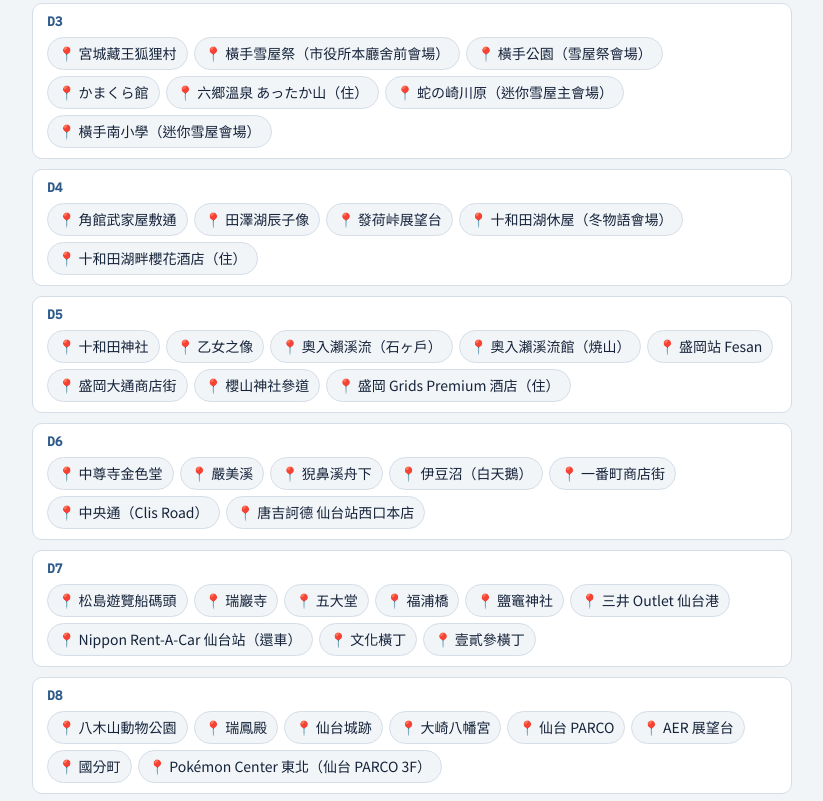
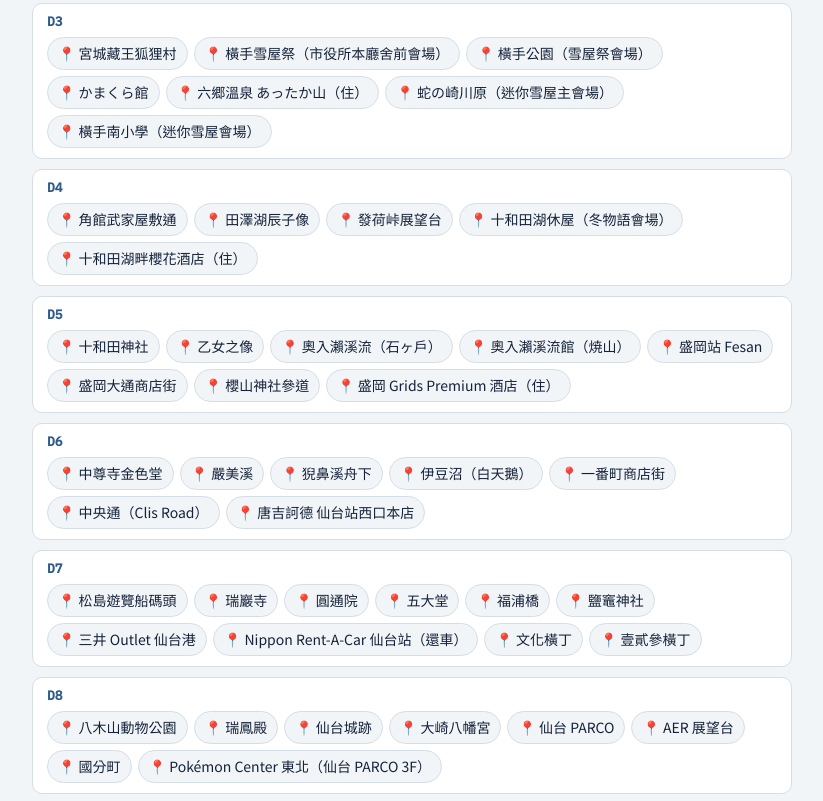
Before and after one commit to mochalolz0508/sendai-trip, a plain HTML site: page index.html in a window 1280 px wide. Shown: the part 5204-6005 px from the top of the page, without its empty margins (228-1051 px from the left). Drawn offline with Linux system fonts and the light colour scheme.

Commit message:
D7: add Entsuin
Co-Authored-By: Claude Opus 5.5 <noreply@anthropic.com>

```diff
--- a/index.html
+++ b/index.html
@@ -497,7 +497,7 @@ const DATA = {
     ],
     [
      "10:30",
-     "瑞巖寺、五大堂、（可選）福浦橋"
+     "瑞巖寺、圓通院、五大堂、（可選）福浦橋"
     ],
     [
      "11:30",
@@ -1075,6 +1075,12 @@ const DATA = {
   ],
   [
    "D7",
+   "圓通院",
+   "円通院 松島",
+   "https://www.google.com/maps/search/?api=1&query=%E5%86%86%E9%80%9A%E9%99%A2%20%E6%9D%BE%E5%B3%B6"
+  ],
+  [
+   "D7",
    "五大堂",
    "五大堂 松島",
    "https://www.google.com/maps/search/?api=1&query=%E4%BA%94%E5%A4%A7%E5%A0%82%20%E6%9D%BE%E5%B3%B6"
```
